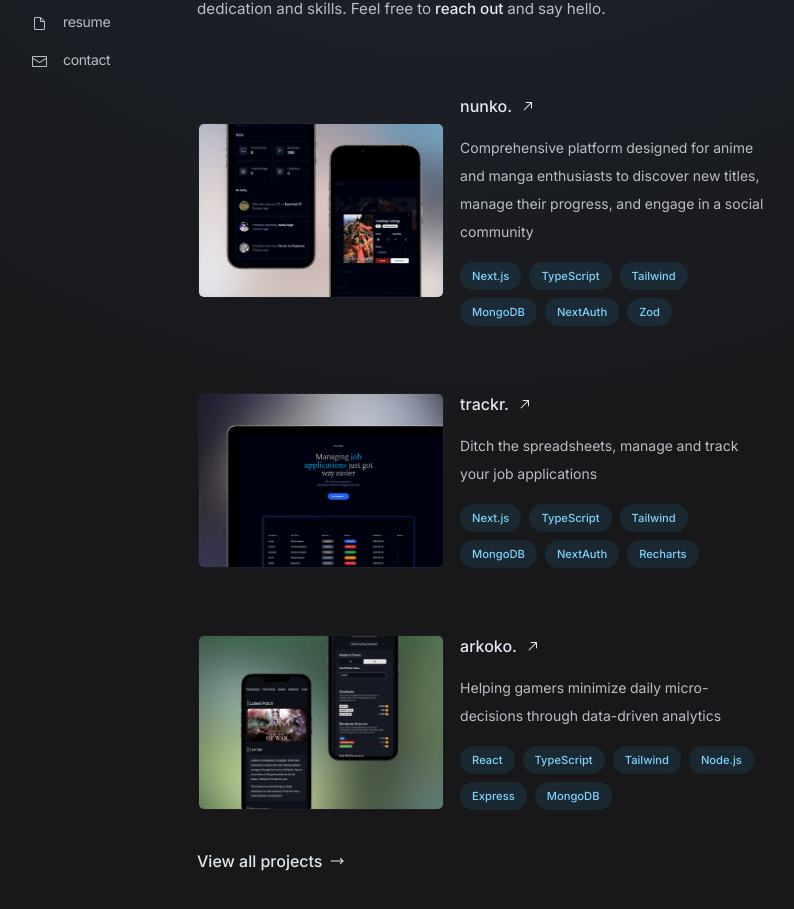
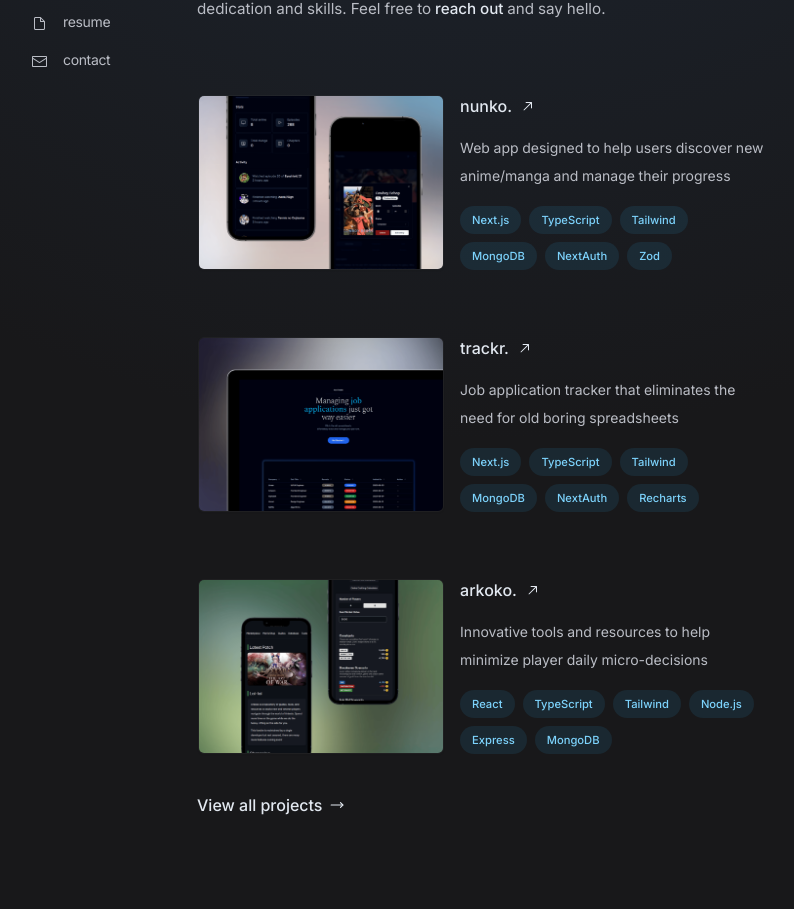
Before and after one commit to Yezo/portfolio-v2, a Next.js app: page / in a window 1280 px wide. Shown: the part 313-1222 px from the top of the page, without its empty margins (176-970 px from the left). Built offline with nearby package versions, Linux system fonts and the light colour scheme.

Commit message:
chore: update main page's descriptions

```diff
--- a/src/app/page.tsx
+++ b/src/app/page.tsx
@@ -71,8 +71,8 @@ export default function Home() {
           imageUrl="/nunko.png"
           imageAlt="Picture of Nunko's case study"
           imageTitle="nunko."
-          imageDescription="Comprehensive platform designed for anime and manga enthusiasts to discover new
-          titles, manage their progress, and engage in a social community"
+          imageDescription="Web app designed to help users discover new
+          anime/manga and manage their progress"
           externalUrl={siteConfig.links.nunko}
           data={siteConfig.stack.nunko}
         />
@@ -81,7 +81,7 @@ export default function Home() {
           imageUrl="/trackr.png"
           imageAlt="Picture of Trackr's case study"
           imageTitle="trackr."
-          imageDescription="Ditch the spreadsheets, manage and track your job applications"
+          imageDescription="Job application tracker that eliminates the need for old boring spreadsheets"
           externalUrl={siteConfig.links.trackr}
           data={siteConfig.stack.trackr}
         />
@@ -90,7 +90,7 @@ export default function Home() {
           imageUrl="/arkoko.png"
           imageAlt="Picture of Arkoko's case study"
           imageTitle="arkoko."
-          imageDescription="Helping gamers minimize daily micro-decisions through data-driven analytics"
+          imageDescription="Innovative tools and resources to help minimize player daily micro-decisions"
           externalUrl={siteConfig.links.arkoko}
           data={siteConfig.stack.arkoko}
         />
```
